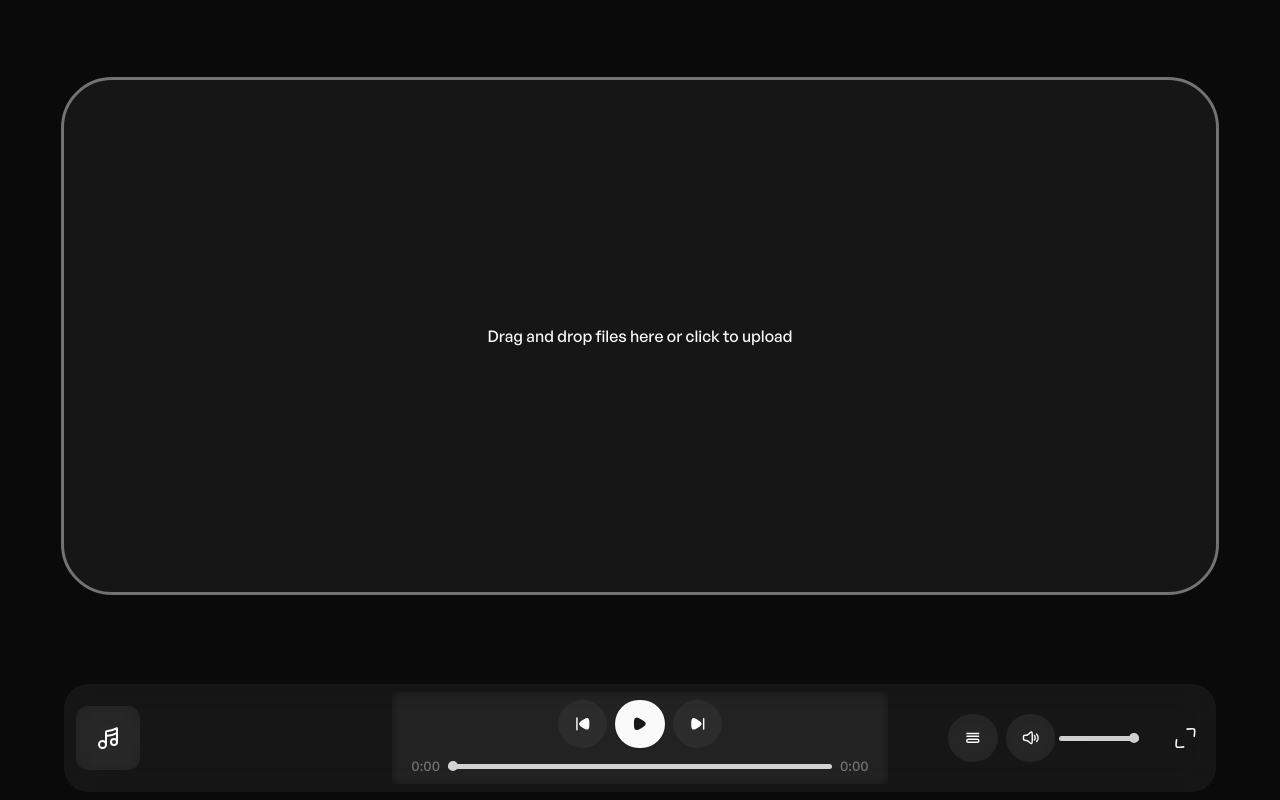
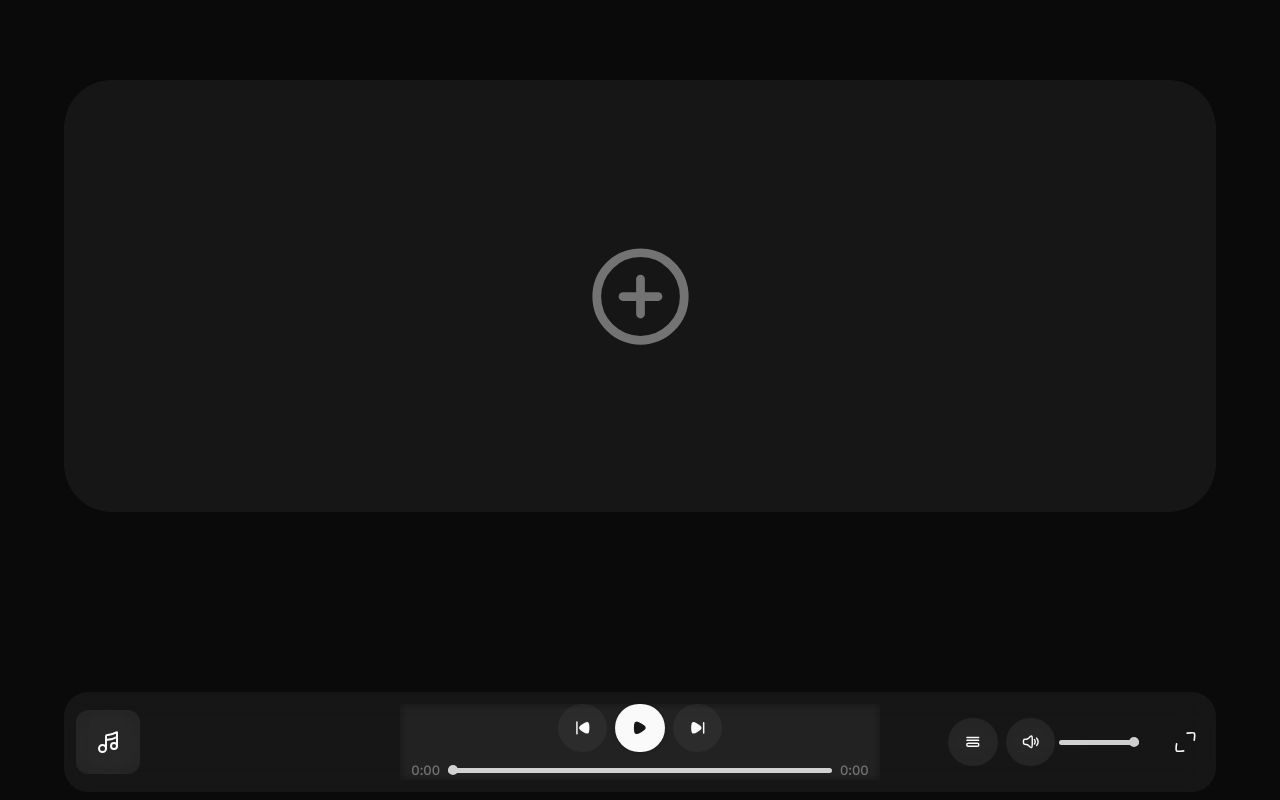
Before and after one commit to ermi1999/karaoke, a Next.js app: page / in a window 1280 px wide. Built offline with nearby package versions, Linux system fonts and the light colour scheme.

Commit message:
implemented shared state for tracks

```diff
--- a/app/globals.css
+++ b/app/globals.css
@@ -76,3 +76,7 @@
   cursor: pointer;
   border-radius: 50%;
 }
+
+.hero {
+  height: calc(100vh - 80px);
+}
--- a/app/layout.tsx
+++ b/app/layout.tsx
@@ -1,7 +1,7 @@
 import type { Metadata } from "next";
 import localFont from "next/font/local";
 import "./globals.css";
-import { TracksProvider } from "@/components/tracksContext";
+import { PlayerProvider } from "@/components/playerContext";
 import Player from "@/components/player";
 
 const generalSans = localFont({
@@ -22,9 +22,9 @@ export default function RootLayout({
   return (
     <html lang="en">
       <body className={`${generalSans.variable} antialiased font-regular`}>
-        <TracksProvider>
+        <PlayerProvider>
           {children} <Player />
-        </TracksProvider>
+        </PlayerProvider>
       </body>
     </html>
   );
--- a/app/page.tsx
+++ b/app/page.tsx
@@ -1,9 +1,12 @@
+"use client";
 import FileUpload from "@/components/fileUpload";
+import { usePlayer } from "@/components/playerContext";
 
 export default function Home() {
+  const { tracks, currentTime } = usePlayer();
   return (
-    <main className="flex justify-center mt-20">
-      <FileUpload />
+    <main className="flex justify-center mt-20 hero">
+      {tracks.length ? <p>{currentTime}</p> : <FileUpload />}
     </main>
   );
 }
--- a/components/fileUpload.tsx
+++ b/components/fileUpload.tsx
@@ -1,9 +1,11 @@
 "use client";
 import { useState, useRef, ChangeEvent, DragEvent } from "react";
-import { useTracks } from "./tracksContext";
+import { usePlayer } from "./playerContext";
+import { PlusCircle } from "lucide-react";
+import { cn } from "@/lib/utils";
 
 const FileUpload = () => {
-  const { tracks, setTracks } = useTracks();
+  const { tracks, setTracks } = usePlayer();
   const [dragging, setDragging] = useState(false);
   const fileInputRef = useRef<HTMLInputElement>(null);
   const local: "local" | "backend" = "local";
@@ -48,17 +50,19 @@ const FileUpload = () => {
   };
 
   return (
-    <div>
+    <div className="h-[60%] w-[95%] md:w-[90%] max-w-[1200px]">
       <div
         onClick={handleButtonClick}
         onDragOver={handleDragOver}
         onDragLeave={handleDragLeave}
         onDrop={handleDrop}
-        className={`h-[40vw] w-[90vw] rounded-5xl outline outline-muted bg-white/5 flex items-center justify-center cursor-pointer hover:bg-white/10 transition-colors ${
-          dragging ? "bg-white/10" : ""
-        }`}
+        className={cn(
+          "h-full w-full rounded-4xl md:rounded-5xl bg-white/5 flex items-center justify-center cursor-pointer text-muted hover:bg-white/10 hover:text-foreground transition-colors",
+          dragging ? "bg-white/10 text-foreground" : ""
+        )}
       >
-        Drag and drop files here or click to upload
+        <PlusCircle className="md:hidden" size={90} />
+        <PlusCircle className="hidden md:flex" size={105} />
       </div>
       <input
         type="file"
--- a/components/player.tsx
+++ b/components/player.tsx
@@ -1,6 +1,4 @@
 "use client";
-import { useEffect, useRef, useState } from "react";
-import { parseBlob } from "music-metadata-browser";
 import { Button } from "./ui/button";
 import {
   Next,
@@ -16,7 +14,7 @@ import {
   Music,
 } from "./icons";
 import Image from "next/image";
-import { useTracks } from "@/components/tracksContext";
+import { usePlayer } from "@/components/playerContext";
 
 // const tracks = [
 //   { src: "/02 Henok Abebe - Honuatal (2).mp3" },
@@ -92,52 +90,26 @@ import { useTracks } from "@/components/tracksContext";
 // ];
 
 export default function Player() {
-  const { tracks, setTracks } = useTracks();
-  const [currentTrackIndex, setCurrentTrackIndex] = useState(() => {
-    if (typeof window !== "undefined") {
-      return Number(localStorage.getItem("currentTrackIndex")) || 0;
-    }
-    return 0;
-  });
-
-  const [isPlaying, setIsPlaying] = useState(false);
-  const [progress, setProgress] = useState(0);
-  const [volume, setVolume] = useState(() => {
-    if (typeof window !== "undefined") {
-      return Number(localStorage.getItem("volume")) || 1;
-    }
-    return 1;
-  });
-  const [prevVolume, setPrevVolume] = useState(volume);
-  const [metadata, setMetadata] = useState({});
-  const [currentTime, setCurrentTime] = useState(0);
-  const [duration, setDuration] = useState(0);
-  const audioRef = useRef<HTMLAudioElement>(null);
-
-  useEffect(() => {
-    if (audioRef.current) {
-      setDuration(audioRef.current.duration);
-    }
-  }, []);
-
-  useEffect(() => {
-    if (audioRef.current) {
-      audioRef.current.volume = volume;
-    }
-  }, [volume]);
-
-  useEffect(() => {
-    if (audioRef.current) {
-      fetchMetadata(tracks[currentTrackIndex].src);
-    }
-  }, [currentTrackIndex, tracks]);
-
-  const fetchMetadata = async (src: string) => {
-    const response = await fetch(src);
-    const blob = await response.blob();
-    const metadata = await parseBlob(blob);
-    setMetadata(metadata);
-  };
+  const {
+    tracks,
+    setTracks,
+    currentTrackIndex,
+    setCurrentTrackIndex,
+    isPlaying,
+    setIsPlaying,
+    progress,
+    setProgress,
+    volume,
+    setVolume,
+    prevVolume,
+    setPrevVolume,
+    metadata,
+    currentTime,
+    setCurrentTime,
+    duration,
+    setDuration,
+    audioRef,
+  } = usePlayer();
 
   const handlePlayPause = () => {
     if (audioRef.current) {
@@ -153,7 +125,6 @@ export default function Player() {
   const handleNext = () => {
     if (audioRef.current && tracks.length > 0) {
       setCurrentTrackIndex((prevIndex) => {
-        console.log(prevIndex);
         const nextIdx = (prevIndex + 1) % tracks.length;
         if (tracks[currentTrackIndex].type !== "local")
           localStorage.setItem("currentTrackIndex", nextIdx.toString());
@@ -228,7 +199,7 @@ export default function Player() {
   };
 
   return (
-    <div className="fixed w-[90%] lg:w-[95%] xl:w-[90%] max-w-[1200px] bottom-2 left-1/2 transform -translate-x-1/2 px-3 py-3 md:py-2 inline-flex flex-col lg:flex-row lg:items-center justify-between bg-white/5 backdrop-blur-lg rounded-3xl">
+    <div className="fixed w-[95%] xl:w-[90%] max-w-[1200px] bottom-2 left-1/2 transform -translate-x-1/2 px-3 py-3 inline-flex flex-col lg:flex-row lg:items-center justify-between bg-white/5 backdrop-blur-lg rounded-3xl">
       <div className="flex flex-row justify-between w-full lg:w-64">
         <div className="flex flex-row">
           <div className="relative h-16 w-16">
@@ -263,7 +234,7 @@ export default function Player() {
           <ArrowDown />
         </button>
       </div>
-      <div className="flex flex-col-reverse lg:flex-col backdrop-blur-sm items-center justify-center p-2 space-y-2">
+      <div className="flex flex-col-reverse lg:flex-col backdrop-blur-sm items-center justify-center space-y-2">
         {tracks.length > 0 && (
           <audio
             ref={audioRef}
--- /dev/null
+++ b/components/playerContext.tsx
@@ -0,0 +1,136 @@
+"use client";
+import { IAudioMetadata, parseBlob } from "music-metadata-browser";
+import {
+  createContext,
+  Dispatch,
+  RefObject,
+  SetStateAction,
+  useContext,
+  useEffect,
+  useRef,
+  useState,
+} from "react";
+
+interface Track {
+  src: string;
+  file?: File;
+  type: "backend" | "local";
+}
+
+interface PlayerContextType {
+  tracks: Track[];
+  setTracks: Dispatch<SetStateAction<Track[]>>;
+  currentTrackIndex: number;
+  setCurrentTrackIndex: Dispatch<SetStateAction<number>>;
+  isPlaying: boolean;
+  setIsPlaying: Dispatch<SetStateAction<boolean>>;
+  progress: number;
+  setProgress: Dispatch<SetStateAction<number>>;
+  volume: number;
+  setVolume: Dispatch<SetStateAction<number>>;
+  prevVolume: number;
+  setPrevVolume: Dispatch<SetStateAction<number>>;
+  metadata: IAudioMetadata;
+  setMetadata: Dispatch<SetStateAction<IAudioMetadata>>;
+  currentTime: number;
+  setCurrentTime: Dispatch<SetStateAction<number>>;
+  duration: number;
+  setDuration: Dispatch<SetStateAction<number>>;
+  audioRef: RefObject<HTMLAudioElement | null>;
+}
+
+const PlayerContext = createContext<PlayerContextType | undefined>(undefined);
+
+export const usePlayer = () => {
+  const context = useContext(PlayerContext);
+  if (!context) {
+    throw new Error("useTracks must be used within a TracksProvider");
+  }
+
+  return context;
+};
+
+export const PlayerProvider = ({ children }: { children: React.ReactNode }) => {
+  const [tracks, setTracks] = useState<Track[]>([]);
+  const [currentTrackIndex, setCurrentTrackIndex] = useState(() => {
+    if (typeof window !== "undefined") {
+      return Number(localStorage.getItem("currentTrackIndex")) || 0;
+    }
+    return 0;
+  });
+  const [isPlaying, setIsPlaying] = useState(false);
+  const [progress, setProgress] = useState(0);
+  const [volume, setVolume] = useState(() => {
+    if (typeof window !== "undefined") {
+      return Number(localStorage.getItem("volume")) || 1;
+    }
+    return 1;
+  });
+  const [prevVolume, setPrevVolume] = useState(volume);
+  const [metadata, setMetadata] = useState<IAudioMetadata>({});
+  const [currentTime, setCurrentTime] = useState(0);
+  const [duration, setDuration] = useState(0);
+  const audioRef = useRef<HTMLAudioElement>(null);
+
+  if (audioRef.current) {
+    audioRef.current.volume = volume;
+  }
+
+  useEffect(() => {
+    const storedTracks = localStorage.getItem("tracks");
+    if (storedTracks) {
+      setTracks(JSON.parse(storedTracks));
+    }
+
+    if (audioRef.current) {
+      setDuration(audioRef.current.duration);
+    }
+  }, []);
+
+  useEffect(() => {
+    if (audioRef.current) {
+      audioRef.current.volume = volume;
+    }
+  }, [volume]);
+
+  useEffect(() => {
+    if (audioRef.current) {
+      fetchMetadata(tracks[currentTrackIndex].src);
+    }
+  }, [currentTrackIndex, tracks]);
+
+  const fetchMetadata = async (src: string) => {
+    const response = await fetch(src);
+    const blob = await response.blob();
+    const metadata = await parseBlob(blob);
+    setMetadata(metadata);
+  };
+
+  return (
+    <PlayerContext.Provider
+      value={{
+        tracks,
+        setTracks,
+        currentTrackIndex,
+        setCurrentTrackIndex,
+        isPlaying,
+        setIsPlaying,
+        progress,
+        setProgress,
+        volume,
+        setVolume,
+        prevVolume,
+        setPrevVolume,
+        metadata,
+        setMetadata,
+        currentTime,
+        setCurrentTime,
+        duration,
+        setDuration,
+        audioRef,
+      }}
+    >
+      {children}
+    </PlayerContext.Provider>
+  );
+};
--- a/components/tracksContext.tsx
+++ /dev/null
@@ -1,40 +0,0 @@
-"use client";
-import { createContext, useContext, useEffect, useState } from "react";
-
-interface Track {
-  src: string;
-  file?: File;
-  type: "backend" | "local";
-}
-
-interface TracksContextType {
-  tracks: Track[];
-  setTracks: React.Dispatch<React.SetStateAction<Track[]>>;
-}
-
-const TracksContext = createContext<TracksContextType | undefined>(undefined);
-
-export const useTracks = () => {
-  const context = useContext(TracksContext);
-  if (!context) {
-    throw new Error("useTracks must be used within a TracksProvider");
-  }
-
-  return context;
-};
-
-export const TracksProvider = ({ children }: { children: React.ReactNode }) => {
-  const [tracks, setTracks] = useState<Track[]>([]);
-
-  useEffect(() => {
-    const storedTracks = localStorage.getItem("tracks");
-    if (storedTracks) {
-      setTracks(JSON.parse(storedTracks));
-    }
-  }, []);
-  return (
-    <TracksContext.Provider value={{ tracks, setTracks }}>
-      {children}
-    </TracksContext.Provider>
-  );
-};
```
